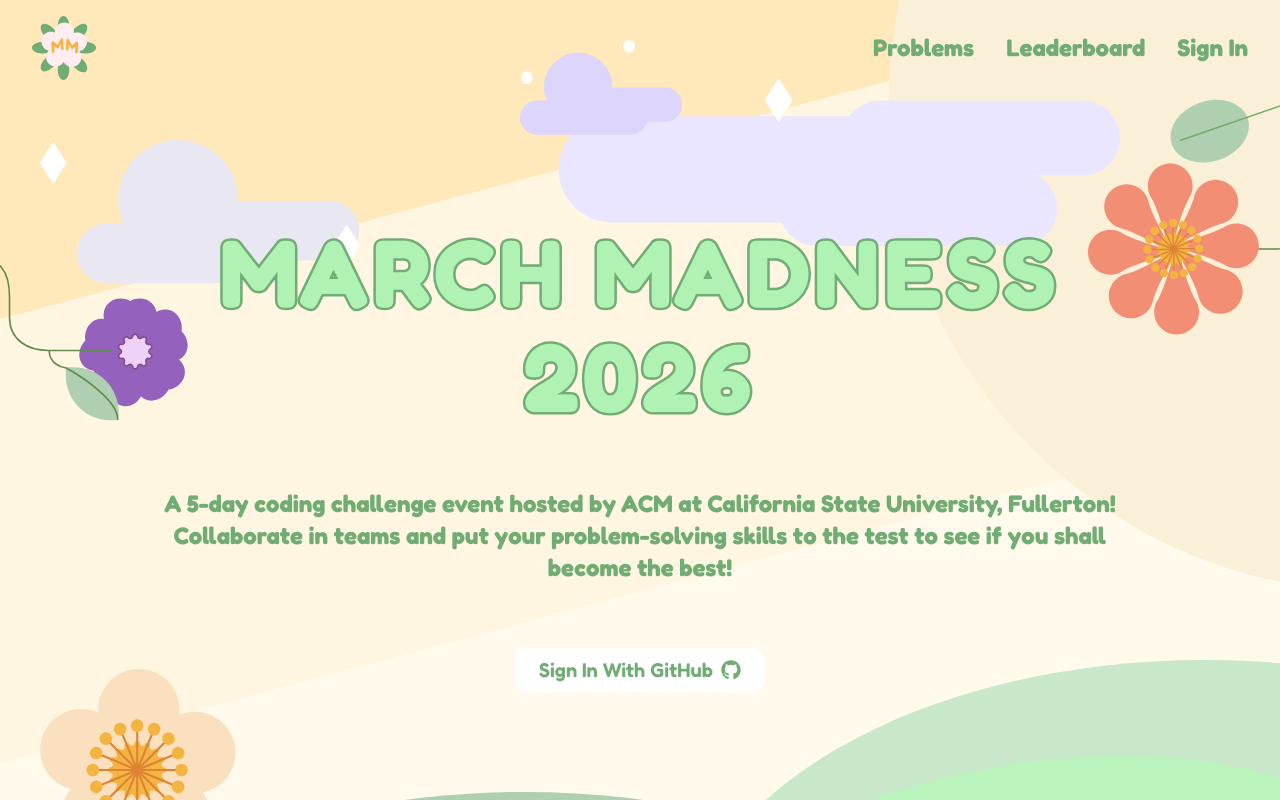
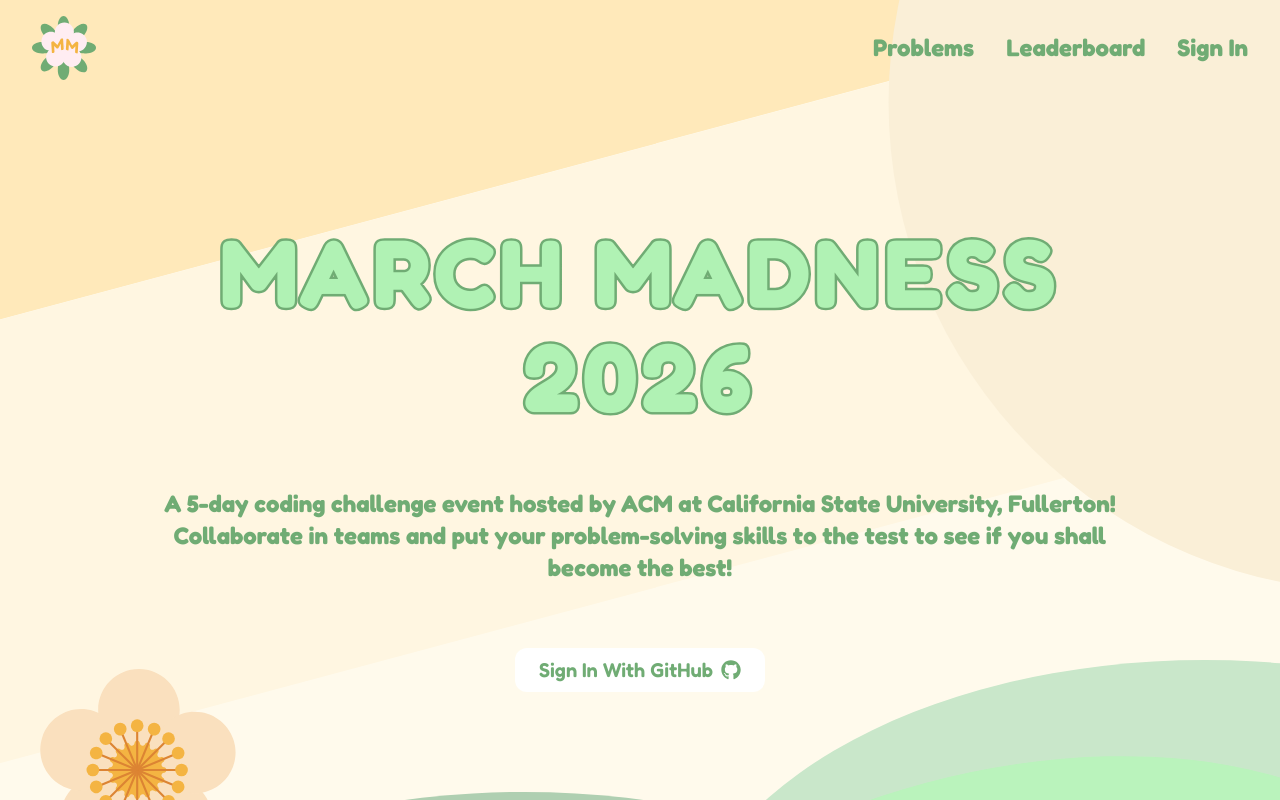
Before and after one commit to MarkRyanGarcia/acm-march-madness-2026, a React (Vite) app in the folder frontend/: page / in a window 1280 px wide. Shown: the top 800 px of the page. Built offline with nearby package versions, Linux system fonts and the light colour scheme; no server answers; a web font is replaced by a local one.

Commit message:
only show bg background on landing page (testing UI look)

```diff
--- a/frontend/src/routes/__root.tsx
+++ b/frontend/src/routes/__root.tsx
@@ -1,4 +1,8 @@
-import { Outlet, createRootRouteWithContext } from "@tanstack/react-router";
+import {
+  Outlet,
+  createRootRouteWithContext,
+  useRouterState,
+} from "@tanstack/react-router";
 import type { QueryClient } from "@tanstack/react-query";
 import type { GetToken, UserResource } from "@clerk/types";
 import { Navbar } from "@/components/Navbar";
@@ -14,10 +18,16 @@ interface AppRouterContext {
 }
 
 export const Route = createRootRouteWithContext<AppRouterContext>()({
-  component: () => (
-    <>
+  component: RootComponent,
+});
+
+function RootComponent() {
+  const state = useRouterState();
+
+  return (
+    <div className={`${state.location.href === "/" ? "landing-page" : ""}`}>
       <Navbar />
       <Outlet />
-    </>
-  ),
-});
+    </div>
+  );
+}
--- a/frontend/src/styles.css
+++ b/frontend/src/styles.css
@@ -28,6 +28,9 @@
   font-family: "Fredoka", sans-serif;
   -webkit-font-smoothing: antialiased;
   -moz-osx-font-smoothing: grayscale;
+
+  background-color: var(--background-100);
+  color: var(--grass-400);
 }
 
 @theme inline {
@@ -55,13 +58,15 @@
 }
 
 body {
+  background-color: var(--background-100);
+}
+
+.landing-page {
   background-image: url("/background.svg");
   background-size: cover;
   background-position: center;
   background-repeat: no-repeat;
   background-attachment: fixed;
-  background-color: var(--background-100);
-  color: var(--grass-400);
 }
 
 code {
```
